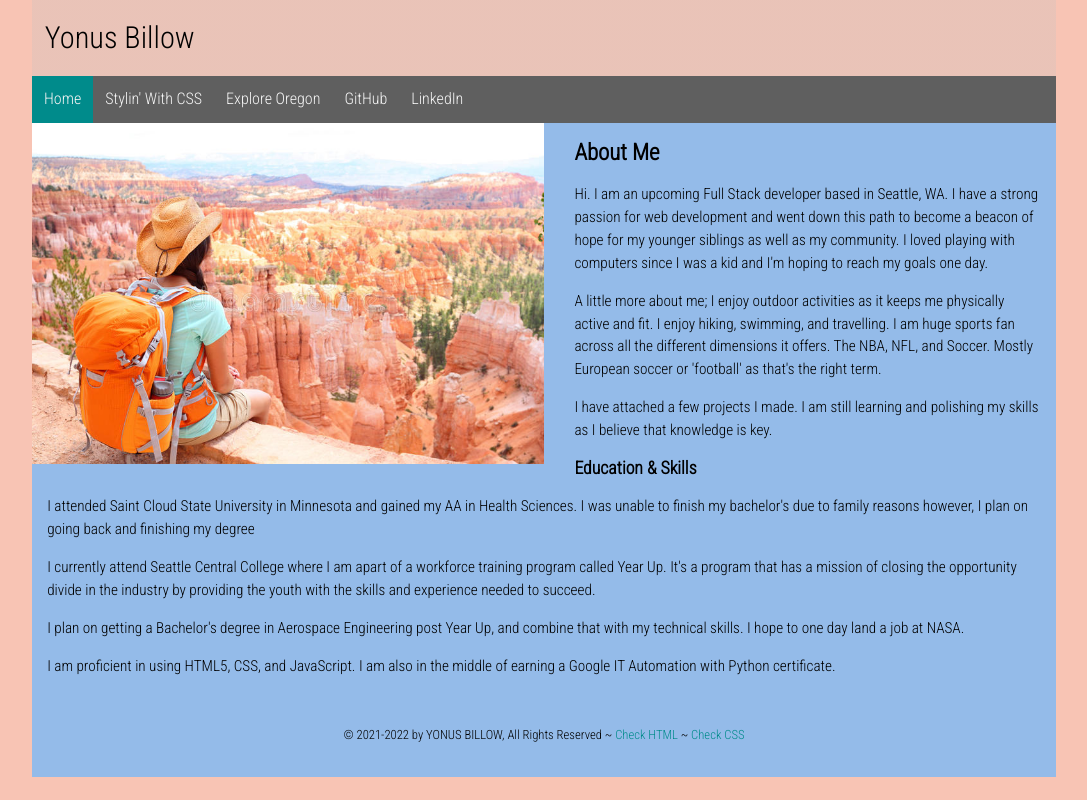
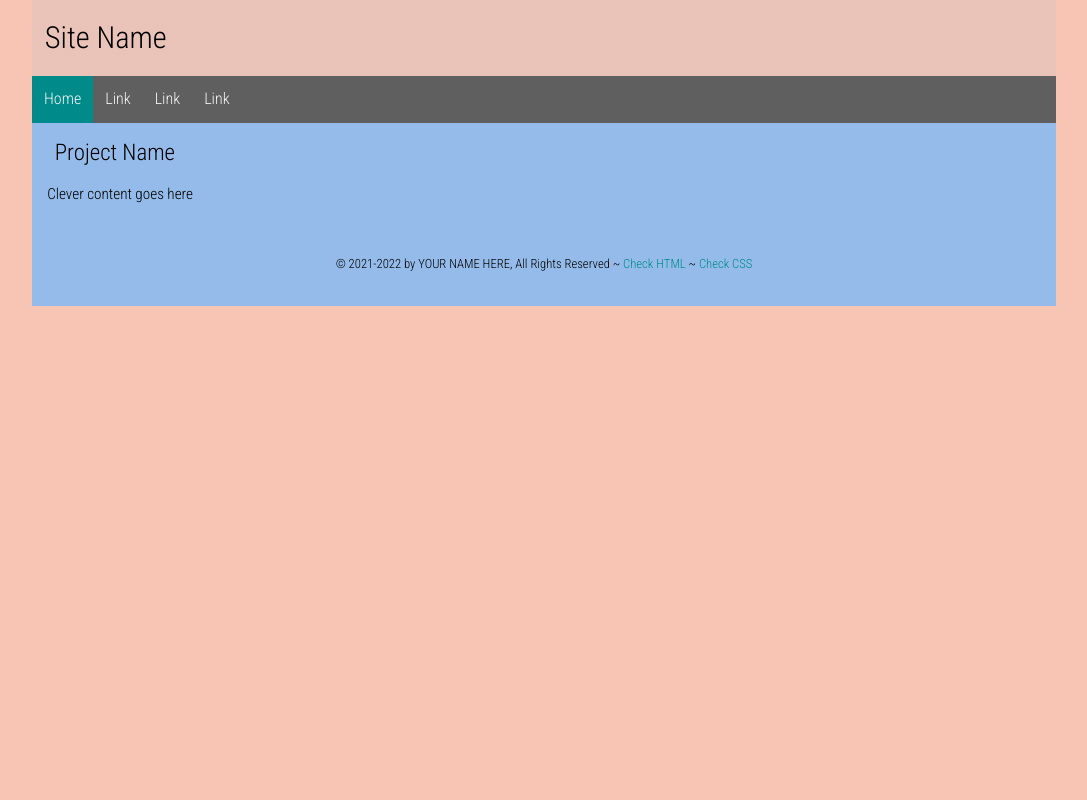
Before and after one commit to ybillow/html-template, a plain HTML site: page index.html in a window 1280 px wide. Shown: the whole page, without its empty margins (96-1183 px from the left). Drawn offline with Linux system fonts and the light colour scheme.

Commit message:
template

```diff
--- a/index.html
+++ b/index.html
@@ -1,7 +1,7 @@
 <!DOCTYPE html>
 <html lang="en">
  <head>
-     <title>Yonus Billow</title>
+     <title>Project Name</title>
   <meta charset="utf-8">
   <meta name="viewport" content="width=device-width">
   <link rel="stylesheet" href="css/main.css">
@@ -10,45 +10,23 @@
  </head>
  <body>
      <header>
-     <h1>Yonus Billow</h1>
+     <h1 class="page-header">Site Name</h1>
         <nav class="topnav" id="myTopnav">
             <a href="index.html" class="active">Home</a>
-            <a href="https://ybillow.github.io/stylin-with-css/" target="_blank">Stylin' with CSS</a>
-            <a href="https://ybillow.github.io/explore-california/" target="_blank">Explore Oregon</a>
-            <a href="https://github.com/ybillow" target="_blank">GitHub</a>
-            <a href="https://www.linkedin.com/in/yonus-billow/" target="_blank">LinkedIn</a>
+            <a href="#">Link</a>
+            <a href="#">Link</a>
+            <a href="#">Link</a>
             <a href="javascript:void(0);" class="icon" onclick="myFunction()">&#9776;</a>
         </nav>
      </header>
 
    <main class="wrapper">
-        <picture class="profile">
-            <source media="(min-width: 1200px)" srcset="images/desktop.jpg">
-            <source media="(min-width: 501px)" srcset="images/tablet.jpg">
-            <img src="images/phone.jpg" alt="Hiking is fun!">
-        </picture>
-       <h2 class="subheader"><strong>About Me</strong></h2>
+       <h2 class="subheader">Project Name</h2>
 
-       <p>Hi. I am an upcoming Full Stack developer based in Seattle, WA. I have a strong passion for web development and went down this path to become a beacon of hope for my younger siblings as well as my community. I loved playing with computers since I was a kid and I'm hoping to reach my goals one day.</p>
-
-       <p>A little more about me; I enjoy outdoor activities as it keeps me physically active and fit. I enjoy hiking, swimming, and travelling. I am huge sports fan across all the different dimensions it offers. The NBA, NFL, and Soccer. Mostly European soccer or 'football' as that's the right term.</p>
-
-       <p>I have attached a few projects I made. I am still learning and polishing my skills as I believe that knowledge is key.</p>
-
-       <h3><strong>Education & Skills</strong></h3>
-
-       <p>I attended Saint Cloud State University in Minnesota and gained my AA in Health Sciences. I was unable to finish my bachelor's due to family reasons however, I plan on going back and finishing my degree</p>
-
-       <p>I currently attend Seattle Central College where I am apart of a workforce training program called Year Up. It's a program that has a mission of closing the opportunity divide in the industry by providing the youth with the skills and experience needed to succeed.</p>
-
-       <p>I plan on getting a Bachelor's degree in Aerospace Engineering post Year Up, and combine that with my technical skills. I hope to one day land a job at NASA.</p>
-
-      <p>I am proficient in using HTML5, CSS, and JavaScript. I am also in the middle of earning a Google IT Automation with Python certificate. </p>
-
-
-       <footer>
+    <p>Clever content goes here</p>
+     <footer>
       <p><small>&copy; 2021-<span id="this-year"></span> by
-          YONUS BILLOW, All Rights Reserved ~
+          YOUR NAME HERE, All Rights Reserved ~
           <a id="html-checker" href="#" target="_blank">Check HTML</a> ~
           <a id="css-checker" href="#" target="_blank">Check CSS</a></small>
      </p>
@@ -56,7 +34,7 @@
   </main>
 
   <!-- Toggle between adding and removing the "responsive" class to topnav when the user clicks on the icon -->
-    <script src="js/main.js"></script>
+<script src="js/main.js"></script>
 
  </body>
 </html>
```
